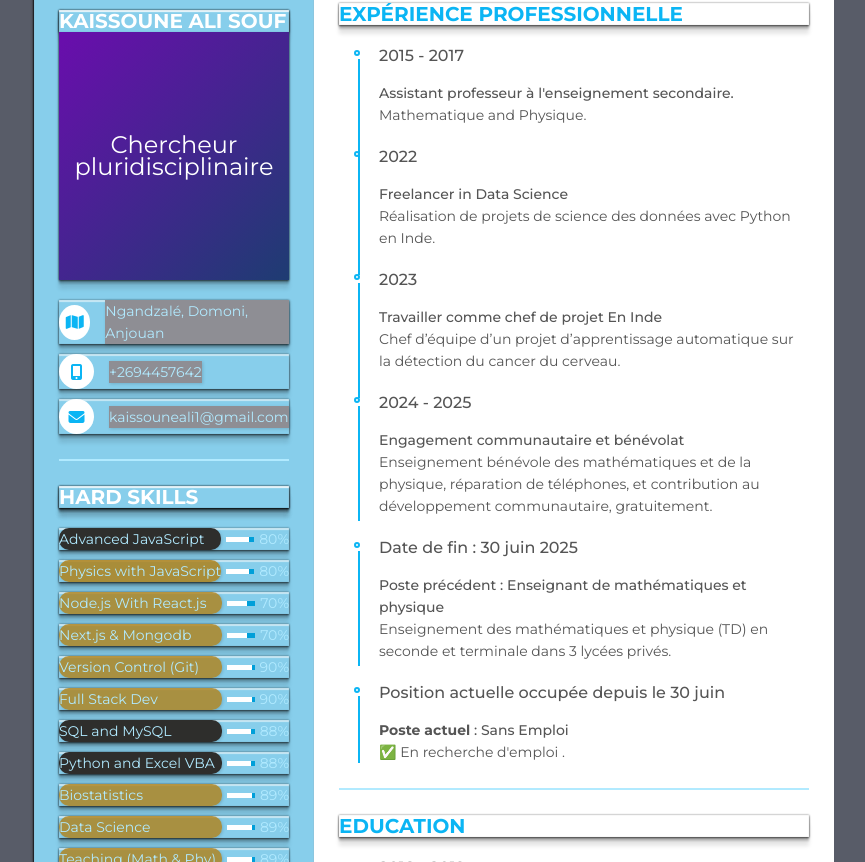
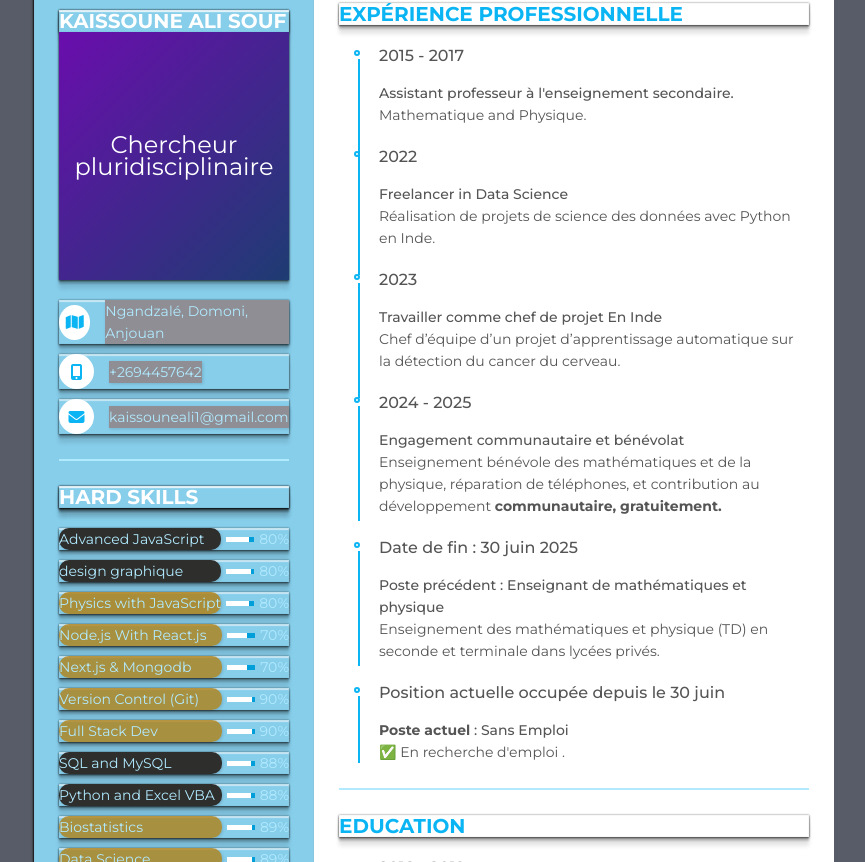
Before and after one commit to Kyle-Leads/CV-, a plain HTML site: page index.html in a window 1280 px wide. Shown: the part 345-1207 px from the top of the page, without its empty margins (206-1071 px from the left). Drawn offline with Linux system fonts and the light colour scheme.

Commit message:
Update index.html

```diff
--- a/index.html
+++ b/index.html
@@ -61,6 +61,15 @@
             </div>
             <div class="skill_progress">
               <span style="width: 80%;"></span>
+            </div>
+            <div class="skill_per">80%</div>
+          </li>
+             <li>
+            <div class="skill_name">
+                design graphique
+            </div>
+            <div class="skill_progress">
+              <span style="width: 90%;"></span>
             </div>
             <div class="skill_per">80%</div>
           </li>
@@ -296,14 +305,14 @@
               <div class="date">2024 - 2025</div>
               <div class="info">
                   <p class="semi-bold">Engagement communautaire et bénévolat</p>
-                  <p>Enseignement bénévole des mathématiques et de la physique, réparation de téléphones, et contribution au développement communautaire, gratuitement.</p>
+                  <p>Enseignement bénévole des mathématiques et de la physique, réparation de téléphones, et contribution au développement <strong>communautaire, gratuitement.</strong></p>
               </div>
             </li>
             <li>
               <div class="date">Date de fin : 30 juin 2025</div>
               <div class="info">
                   <p class="semi-bold">Poste précédent : Enseignant de mathématiques et physique</p>
-              <p>Enseignement des mathématiques et physique (TD) en seconde et terminale dans 3 lycées privés.</p>
+              <p>Enseignement des mathématiques et physique (TD) en seconde et terminale dans lycées privés.</p>
               </div>
             </li>
 
```
